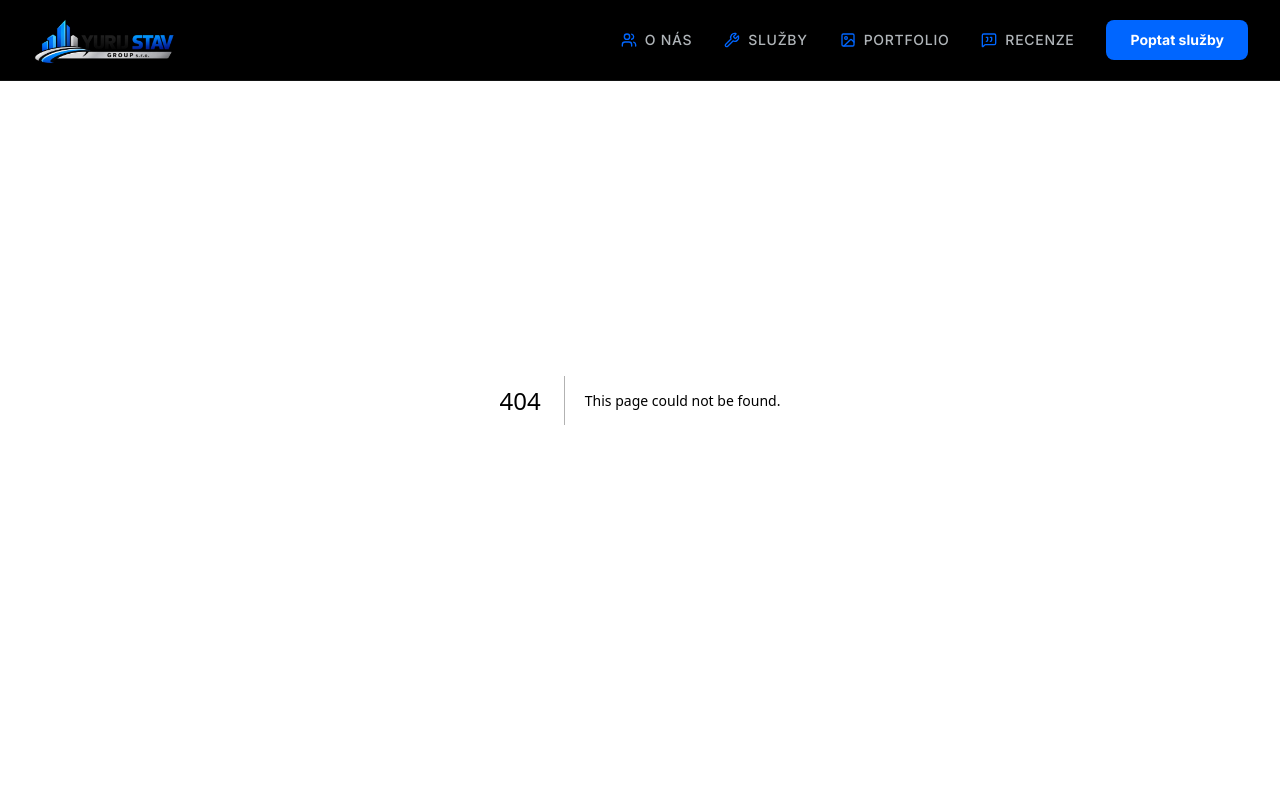
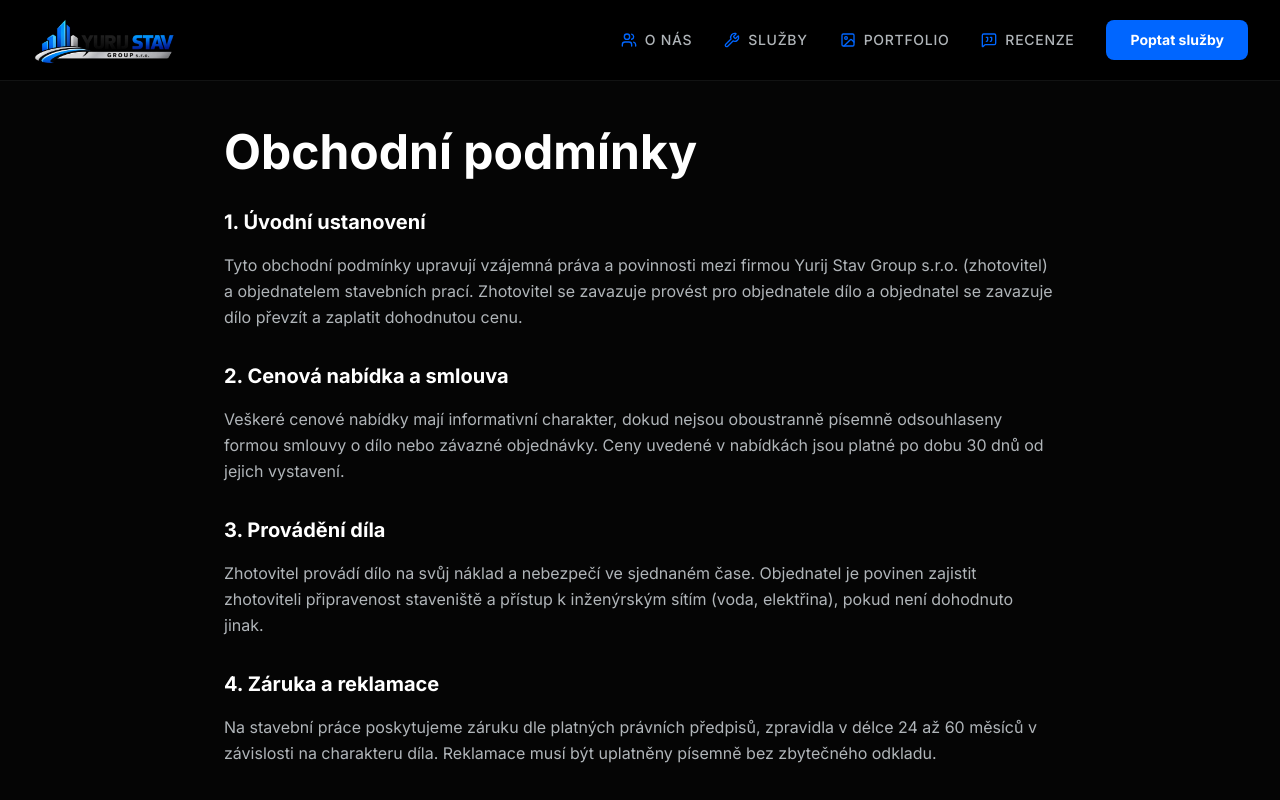
Before and after one commit to ishchuktaras/yurijstavgroup-web, a Next.js app: page /obchodni-podminky in a window 1280 px wide. Before the commit this address had no page. Shown: the top 800 px of the page. Built offline with nearby package versions, Linux system fonts and the light colour scheme.

Commit message:
feat: přidání právních stránek a finální optimalizace frontendu

```diff
--- /dev/null
+++ b/src/app/cookies/page.tsx
@@ -0,0 +1,31 @@
+export const metadata = {
+  title: 'Zásady cookies',
+}
+
+export default function CookiesPage() {
+  return (
+    <div className="pt-32 pb-24 px-4 sm:px-6 lg:px-8 max-w-4xl mx-auto text-brand-silver">
+      <h1 className="text-3xl md:text-5xl font-bold text-white mb-8">Zásady používání Cookies</h1>
+
+      <div className="space-y-8 leading-relaxed">
+        <section>
+          <h2 className="text-xl font-bold text-white mb-4">Co jsou to cookies?</h2>
+          <p>Cookies jsou krátké textové soubory, které navštívená webová stránka odešle do prohlížeče. Umožňují webu zaznamenat informace o vaší návštěvě, například preferovaný jazyk a další nastavení, což usnadňuje vaši další návštěvu.</p>
+        </section>
+
+        <section>
+          <h2 className="text-xl font-bold text-white mb-4">Jaké cookies používáme?</h2>
+          <ul className="list-disc pl-5 space-y-2">
+            <li><strong>Nezbytné cookies:</strong> Jsou absolutně klíčové pro správné fungování webových stránek. Tyto cookies nezaručují osobní identifikaci uživatele.</li>
+            <li><strong>Analytické cookies:</strong> (Momentálně nepoužíváme) Slouží k pochopení toho, jak návštěvníci s webem interagují.</li>
+          </ul>
+        </section>
+
+        <section>
+          <h2 className="text-xl font-bold text-white mb-4">Jak spravovat nebo smazat cookies?</h2>
+          <p>Většina webových prohlížečů přijímá cookies automaticky. Ve svém prohlížeči můžete cookies odmítnout nebo nastavit upozornění na jejich přijetí. Úplné zablokování cookies však může omezit funkčnost některých webových stránek.</p>
+        </section>
+      </div>
+    </div>
+  )
+}
--- /dev/null
+++ b/src/app/gdpr/page.tsx
@@ -0,0 +1,33 @@
+export const metadata = {
+  title: 'Ochrana osobních údajů (GDPR)',
+}
+
+export default function GDPRPage() {
+  return (
+    <div className="pt-32 pb-24 px-4 sm:px-6 lg:px-8 max-w-4xl mx-auto text-brand-silver">
+      <h1 className="text-3xl md:text-5xl font-bold text-white mb-8">Ochrana osobních údajů</h1>
+
+      <div className="space-y-8 leading-relaxed">
+        <section>
+          <h2 className="text-xl font-bold text-white mb-4">1. Správce údajů</h2>
+          <p>Správcem vašich osobních údajů je společnost Yurij Stav Group s.r.o., se sídlem Fryčovická 458, Praha - Letňany, 199 00. Vaše údaje zpracováváme v souladu s Nařízením Evropského parlamentu a Rady (EU) 2016/679 (GDPR).</p>
+        </section>
+
+        <section>
+          <h2 className="text-xl font-bold text-white mb-4">2. Jaké údaje zpracováváme a proč</h2>
+          <p>Zpracováváme pouze údaje, které nám sami poskytnete prostřednictvím kontaktního formuláře (jméno, e-mail, telefon) nebo při uzavírání smlouvy. Tyto údaje jsou nezbytné pro vypracování cenové nabídky, komunikaci s vámi a následné plnění smlouvy.</p>
+        </section>
+
+        <section>
+          <h2 className="text-xl font-bold text-white mb-4">3. Jak dlouho údaje uchováváme</h2>
+          <p>Osobní údaje uchováváme po dobu trvání smluvního vztahu a následně po dobu nezbytnou k plnění zákonných povinností (např. účetní a daňové předpisy) nebo pro ochranu našich oprávněných zájmů.</p>
+        </section>
+
+        <section>
+          <h2 className="text-xl font-bold text-white mb-4">4. Vaše práva</h2>
+          <p>Máte právo na přístup ke svým osobním údajům, právo na jejich opravu nebo výmaz, popřípadě omezení zpracování. Pokud máte jakýkoliv dotaz ohledně zpracování vašich dat, kontaktujte nás na e-mailu Yurijstavgroup@gmail.com.</p>
+        </section>
+      </div>
+    </div>
+  )
+}
--- a/src/app/layout.tsx
+++ b/src/app/layout.tsx
@@ -86,7 +86,7 @@ export default function RootLayout({
           dangerouslySetInnerHTML={{ __html: JSON.stringify(jsonLd) }}
         />
       </head>
-      <body className="min-h-full flex flex-col bg-brand-bg text-foreground">
+      <body className="min-h-full flex flex-col bg-brand-bg text-foreground" suppressHydrationWarning>
         <Navigation />
         {/* OPRAVA: Zde jsme smazali md:ml-64 */}
         <main className="flex-1">
--- /dev/null
+++ b/src/app/obchodni-podminky/page.tsx
@@ -0,0 +1,33 @@
+export const metadata = {
+  title: 'Obchodní podmínky',
+}
+
+export default function TermsPage() {
+  return (
+    <div className="pt-32 pb-24 px-4 sm:px-6 lg:px-8 max-w-4xl mx-auto text-brand-silver">
+      <h1 className="text-3xl md:text-5xl font-bold text-white mb-8">Obchodní podmínky</h1>
+
+      <div className="space-y-8 leading-relaxed">
+        <section>
+          <h2 className="text-xl font-bold text-white mb-4">1. Úvodní ustanovení</h2>
+          <p>Tyto obchodní podmínky upravují vzájemná práva a povinnosti mezi firmou Yurij Stav Group s.r.o. (zhotovitel) a objednatelem stavebních prací. Zhotovitel se zavazuje provést pro objednatele dílo a objednatel se zavazuje dílo převzít a zaplatit dohodnutou cenu.</p>
+        </section>
+
+        <section>
+          <h2 className="text-xl font-bold text-white mb-4">2. Cenová nabídka a smlouva</h2>
+          <p>Veškeré cenové nabídky mají informativní charakter, dokud nejsou oboustranně písemně odsouhlaseny formou smlouvy o dílo nebo závazné objednávky. Ceny uvedené v nabídkách jsou platné po dobu 30 dnů od jejich vystavení.</p>
+        </section>
+
+        <section>
+          <h2 className="text-xl font-bold text-white mb-4">3. Provádění díla</h2>
+          <p>Zhotovitel provádí dílo na svůj náklad a nebezpečí ve sjednaném čase. Objednatel je povinen zajistit zhotoviteli připravenost staveniště a přístup k inženýrským sítím (voda, elektřina), pokud není dohodnuto jinak.</p>
+        </section>
+
+        <section>
+          <h2 className="text-xl font-bold text-white mb-4">4. Záruka a reklamace</h2>
+          <p>Na stavební práce poskytujeme záruku dle platných právních předpisů, zpravidla v délce 24 až 60 měsíců v závislosti na charakteru díla. Reklamace musí být uplatněny písemně bez zbytečného odkladu.</p>
+        </section>
+      </div>
+    </div>
+  )
+}
--- a/src/components/Footer.tsx
+++ b/src/components/Footer.tsx
@@ -68,7 +68,7 @@ export default function Footer() {
             &copy; {new Date().getFullYear()} Yurij Stav Group s.r.o. Všechna práva vyhrazena.
           </p>
           <p className="text-sm text-brand-silver/60">
-            Vytvořil s ❤️ <a href="https://webnamiru.site" target="_blank" rel="noopener noreferrer" className="hover:text-brand-blue transition-colors font-medium">Taras Ishchuk</a>
+            Vytvořil:  <a href="https://webnamiru.site" target="_blank" rel="noopener noreferrer" className="hover:text-brand-blue transition-colors font-medium">Taras Ishchuk</a>
           </p>
         </div>
       </div>
--- a/src/components/Hero.tsx
+++ b/src/components/Hero.tsx
@@ -12,6 +12,7 @@ export default function Hero() {
           src="/hero-bg.jpg"
           alt="Stavební práce pozadí"
           fill
+          sizes="100vw"
           className="object-cover opacity-50 grayscale-[50%]"
           priority
         />
```
